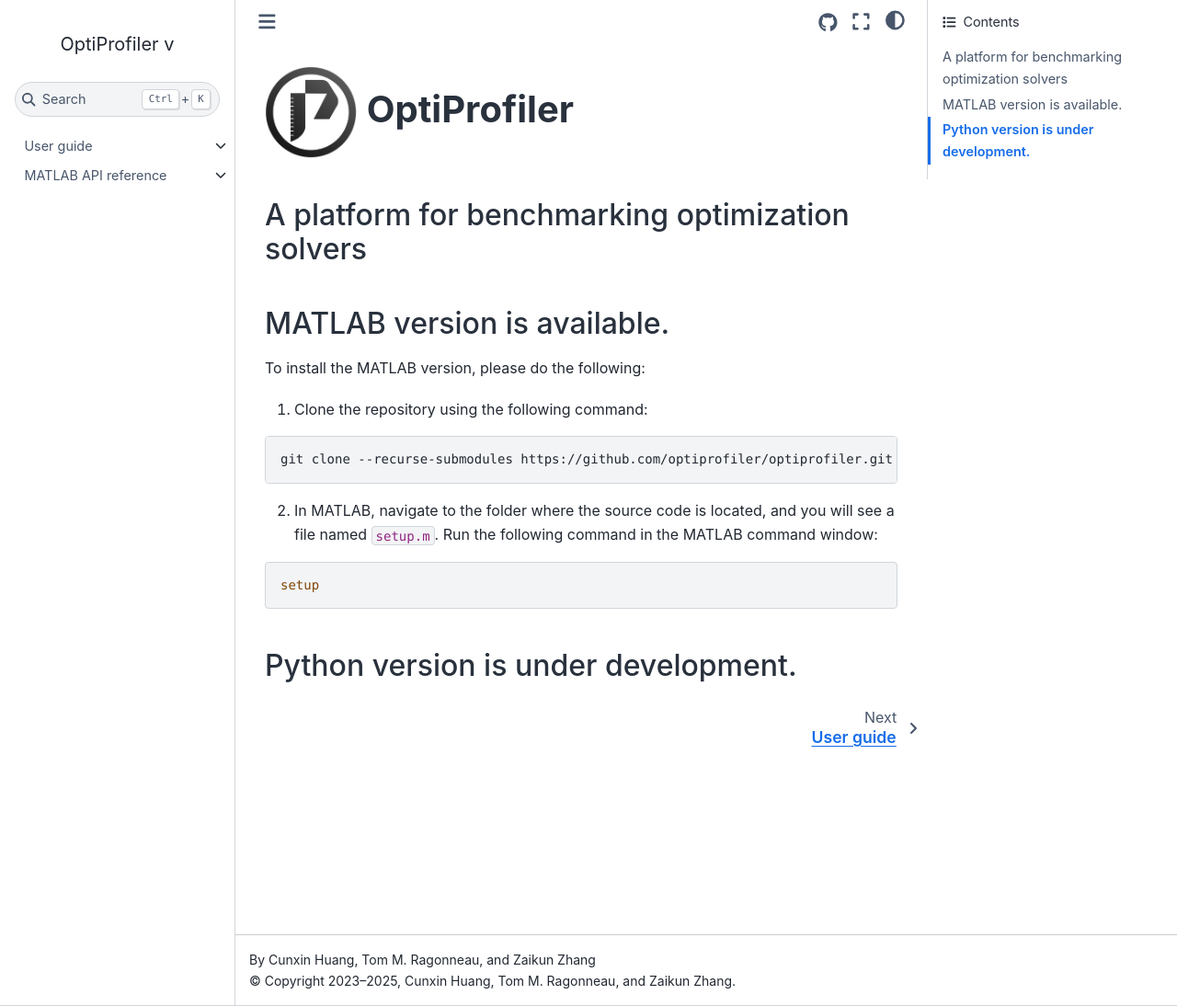
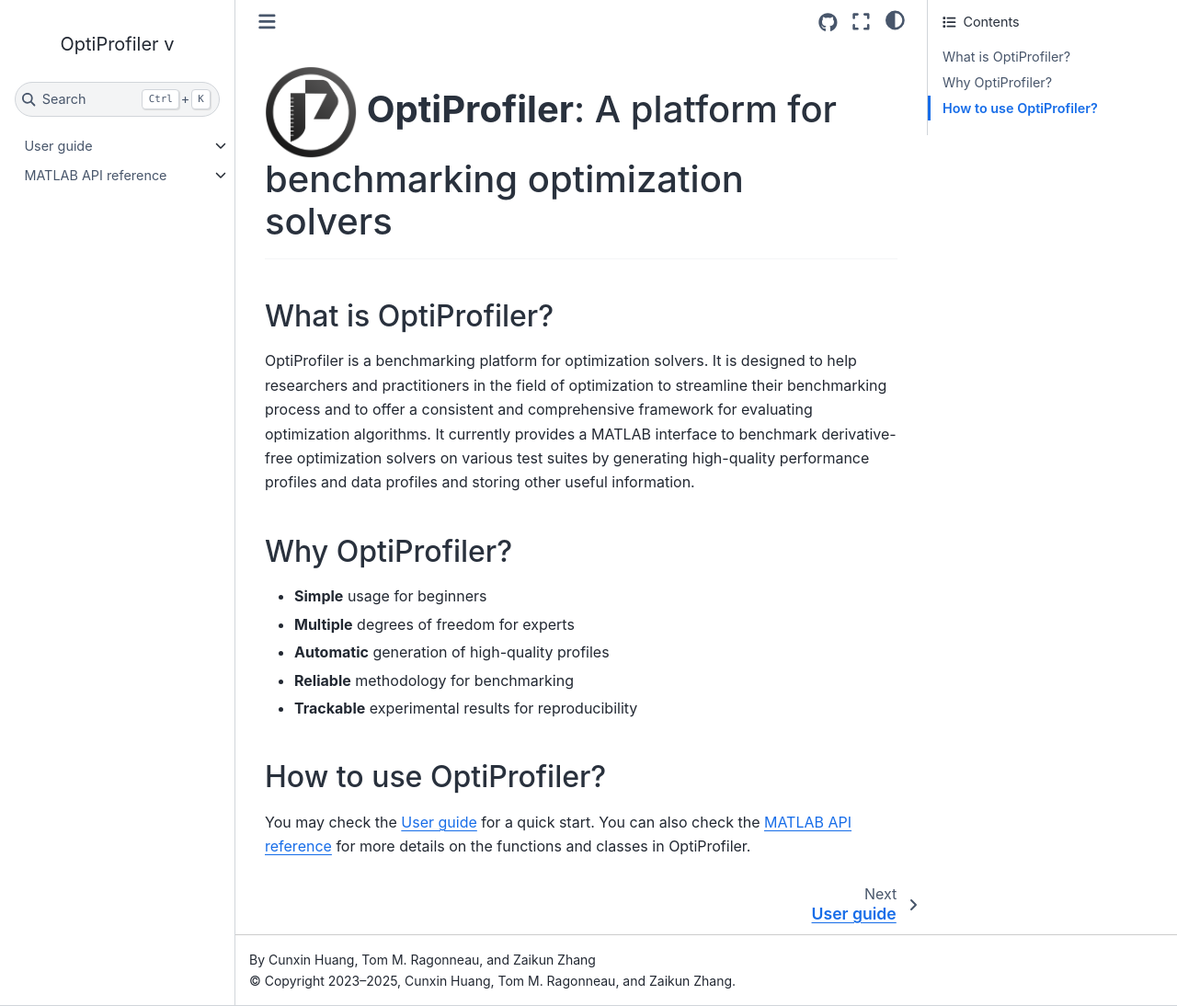
Before and after one commit to optiprofiler/optiprofiler, a Sphinx documentation site: the page built from doc/source/index.rst, in a window 1280 px wide and 1094 px high. Shown: the whole window at 92% size. Built offline with Sphinx 7.4.7 and the Sphinx Book theme 1.1.4, drawn with Linux system fonts in a browser that asks for light colours; the version number could not be read and is left out.

Commit message:
Improve the home page of the website

```diff
--- a/doc/source/index.rst
+++ b/doc/source/index.rst
@@ -1,13 +1,10 @@
-|logo| **OptiProfiler**
-=======================
+|logo| **OptiProfiler**: A platform for benchmarking optimization solvers
+=========================================================================
 
 .. |logo| image:: _static/OP_logo.png
    :alt: OptiProfiler Logo
    :width: 100px
    :height: 100px
-
-A platform for benchmarking optimization solvers
-------------------------------------------------
 
 .. toctree::
     :maxdepth: 2
@@ -16,22 +13,26 @@
     User guide <user/index>
     MATLAB API reference <matlab/index>
 
-MATLAB version is available.
-----------------------------
+-------------------------------------------------
 
-To install the MATLAB version, please do the following:
+What is OptiProfiler?
+---------------------
 
-1. Clone the repository using the following command:
+OptiProfiler is a benchmarking platform for optimization solvers.
+It is designed to help researchers and practitioners in the field of optimization to streamline their benchmarking process and to offer a consistent and comprehensive framework for evaluating optimization algorithms.
+It currently provides a MATLAB interface to benchmark derivative-free optimization solvers on various test suites by generating high-quality performance profiles and data profiles and storing other useful information.
 
-.. code-block:: bash
+Why OptiProfiler?
+-----------------
 
-    git clone --recurse-submodules https://github.com/optiprofiler/optiprofiler.git
+- **Simple** usage for beginners
+- **Multiple** degrees of freedom for experts
+- **Automatic** generation of high-quality profiles
+- **Reliable** methodology for benchmarking
+- **Trackable** experimental results for reproducibility
 
-2. In MATLAB, navigate to the folder where the source code is located, and you will see a file named ``setup.m``. Run the following command in the MATLAB command window:
+How to use OptiProfiler?
+------------------------
 
-.. code-block:: matlab
-
-    setup
-
-Python version is under development.
-------------------------------------
+You may check the :ref:`User guide <guide>` for a quick start.
+You can also check the :ref:`MATLAB API reference <matlabapi>` for more details on the functions and classes in OptiProfiler.
```
